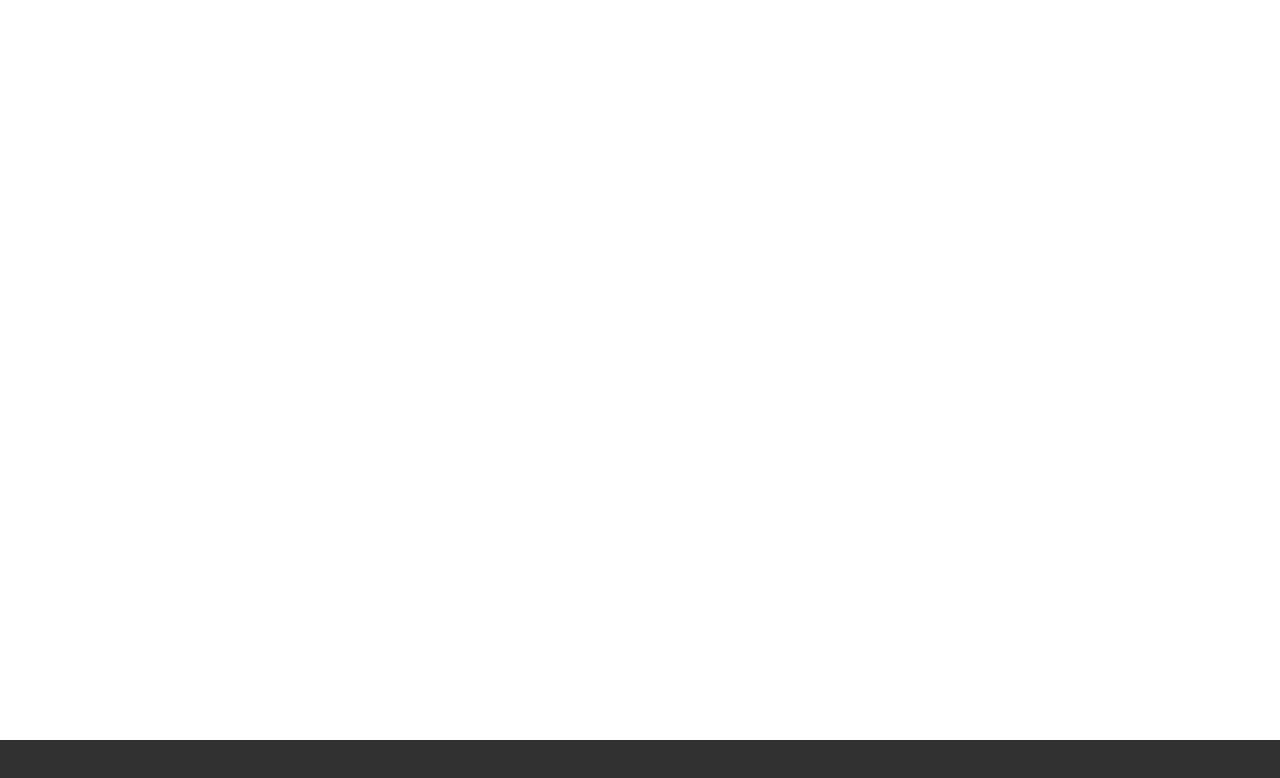
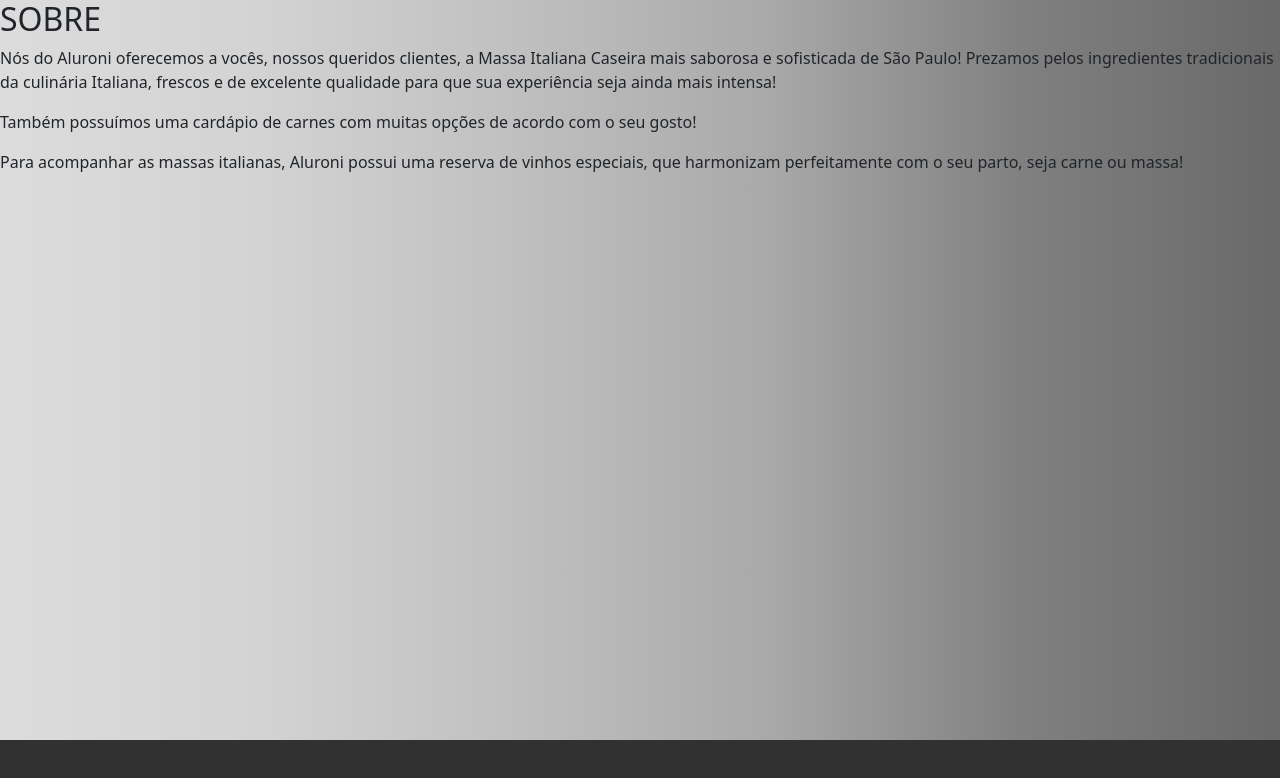
Before and after one commit to arlyanne/Projeto-LocadoraDigital, a React (Create React App) app: page /sobre in a window 1280 px wide. Before the commit this address had no page. Shown: the top 778 px of the page. Built offline with nearby package versions, Linux system fonts and the light colour scheme.

Commit message:
Criacao telas

```diff
--- a/src/components/Menu/index.tsx
+++ b/src/components/Menu/index.tsx
@@ -3,13 +3,37 @@
 import { Link } from 'react-router-dom';
 
 export default function Menu() {
+  const rotas = [
+    {
+      label: 'Início',
+      to:'/',
+    },
+    {
+      label: 'Filmes',
+      to:'/',
+    },
+    {
+      label: 'Séries',
+      to:'/',
+    },
+    {
+      label: 'Atores',
+      to:'/',
+    },
+    {
+      label: 'Sobre',
+      to:'/',
+    },
+
+  ];
+
   return (
     <div className={styles.nav}>
       <Navbar bg="light" variant="light">
         <Container>
           <Navbar.Brand href="#home">Locadora</Navbar.Brand>
           <Nav className="m-auto">
-            <Link className={styles.link} to="/">Inicio</Link>
+            <Link className={styles.link} to="/inicio">Inicio</Link>
             <Link className={styles.link} to="/">Filmes</Link>
             <Link className={styles.link} to="/">Series</Link>
             <Link className={styles.link} to= "/">Atores</Link>
--- /dev/null
+++ b/src/pages/Atores/index.tsx
@@ -0,0 +1,11 @@
+import styles from './Atores.module.scss';
+
+export default function Atores() {
+  return(
+    <div>
+      <h2>
+        DESCRIÇÃO DE ATORES
+      </h2>
+    </div>
+  );
+}
--- /dev/null
+++ b/src/pages/Filmes/index.tsx
@@ -0,0 +1,9 @@
+import styles from './Filmes.module.scss';
+
+export default function Filmes() {
+  return(
+    <div>
+      <h2> CATÁLAGO DE FILMES </h2>
+    </div>
+  );
+}
--- a/src/pages/Home/index.tsx
+++ b/src/pages/Home/index.tsx
@@ -29,23 +29,6 @@
                 placeholder="Buscar..." />
             </div>
           </header>
-          <h3> Sobre </h3>
-          <p>
-            Nós do Aluroni oferecemos a vocês, nossos queridos clientes, a Massa
-            Italiana Caseira mais saborosa e sofisticada de São Paulo! Prezamos
-            pelos ingredientes tradicionais da culinária Italiana, frescos e de
-            excelente qualidade para que sua experiência seja ainda mais
-            intensa!
-          </p>
-          <p>
-            Também possuímos uma cardápio de carnes com muitas opções de acordo
-            com o seu gosto!
-          </p>
-          <p>
-            Para acompanhar as massas italianas, Aluroni possui uma reserva de
-            vinhos especiais, que harmonizam perfeitamente com o seu parto, seja
-            carne ou massa!
-          </p>
         </div>
       </Container>
     </section>
--- /dev/null
+++ b/src/pages/Series/index.tsx
@@ -0,0 +1,11 @@
+import styles from './Series.module.scss';
+
+export default function Series() {
+  return(
+    <div>
+      <h2>
+        CATÁLOGO DE SÉRIES
+      </h2>
+    </div>
+  );
+}
--- /dev/null
+++ b/src/pages/Sobre/index.tsx
@@ -0,0 +1,31 @@
+import styles from './Sobre.module.scss';
+
+export default function Sobre() {
+  return(
+    <div>
+      <h2>
+        SOBRE
+      </h2>
+      <header>
+        <p>
+            Nós do Aluroni oferecemos a vocês, nossos queridos clientes, a Massa
+            Italiana Caseira mais saborosa e sofisticada de São Paulo! Prezamos
+            pelos ingredientes tradicionais da culinária Italiana, frescos e de
+            excelente qualidade para que sua experiência seja ainda mais
+            intensa!
+        </p>
+        <p>
+            Também possuímos uma cardápio de carnes com muitas opções de acordo
+            com o seu gosto!
+        </p>
+        <p>
+            Para acompanhar as massas italianas, Aluroni possui uma reserva de
+            vinhos especiais, que harmonizam perfeitamente com o seu parto, seja
+            carne ou massa!
+        </p>
+      </header>
+
+
+    </div>
+  );
+}
--- a/src/routes.js
+++ b/src/routes.js
@@ -3,6 +3,10 @@
 import Cadastro from './pages/Cadastro';
 import Home from './pages/Home';
 import Footer from './components/Footer';
+import Filmes from './pages/Filmes';
+import Atores from './pages/Atores';
+import Series from './pages/Series';
+import Sobre from './pages/Sobre';
 
 
 export default function AppRouter() {
@@ -11,7 +15,11 @@
       <Routes>
         <Route path='/' element={<Home />} />
         <Route path='login' element={<Login />} />
-        <Route path='Cadastro' element={<Cadastro />} />
+        <Route path='cadastro' element={<Cadastro />} />
+        <Route path='filmes' element={<Filmes />}/>
+        <Route path='atores' element={<Atores />}/>
+        <Route path='series' element={<Series/>}/>
+        <Route path='sobre' element={<Sobre/>}/>
       </Routes>
       <Footer/>
     </Router>
```
Also changed, not shown: src/pages/Atores/Atores.module.scss (added), src/pages/Filmes/Filmes.module.scss (added), src/pages/Series/Series.module.scss (added), src/pages/Sobre/Sobre.module.scss (added).
